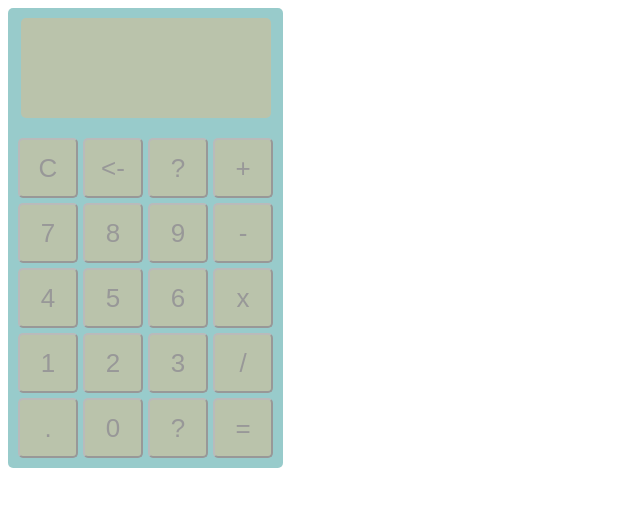
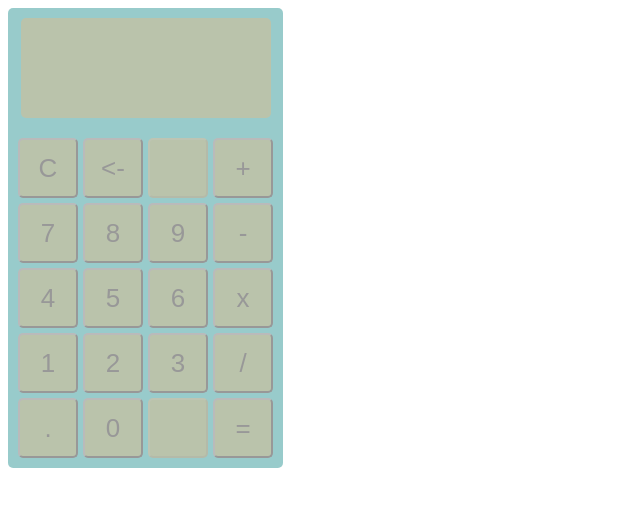
Before and after one commit to GrassTypeProgrammer/Calculator, a plain HTML site: page index.html in a window 1280 px wide. Shown: the full height of the page, 0-640 px from the left. Drawn offline with Linux system fonts and the light colour scheme.

Commit message:
Dsiabled unused buttons and added a transition for hover and active states.

```diff
--- a/index.html
+++ b/index.html
@@ -26,8 +26,7 @@
                 <button class="Calculator_button" onmousedown="backspace()">
                     <div class="Calculator_text"><-</div>
                 </button>
-                <button class="Calculator_button">
-                    <div class="Calculator_text">?</div>
+                <button class="Calculator_button" disabled>
                 </button>
                 <button class="Calculator_button" onmousedown="addSymbol('+')">
                     <div class="Calculator_text">+</div>
@@ -86,8 +85,8 @@
                 <button class="Calculator_button" onmousedown="addNumber(0)">
                     <div class="Calculator_text">0</div>
                 </button>
-                <button class="Calculator_button">
-                    <div class="Calculator_text">?</div>
+                <button class="Calculator_button" disabled>
+                    <!-- <div class="Calculator_text">?</div> -->
                 </button>
                 <button class="Calculator_button" onmousedown="solveEquation()">
                     <div class="Calculator_text">=</div>
--- a/styles.css
+++ b/styles.css
@@ -42,6 +42,20 @@
     align-items: center;
 }
 
+.Calculator_button:disabled:hover{
+    background-color: rgb(85,107,47);
+}
+
+.Calculator_button:hover{
+    transition: 0.3s;
+    background-color: rgb(120,132,71);
+}
+
+.Calculator_button:active{
+    background-color: rgb(65,87,27);
+    transition: 0.1s;
+}
+
 .Calculator_text{
     color: black;
     flex: 1;
```
Also changed, not shown: TODO.txt.
